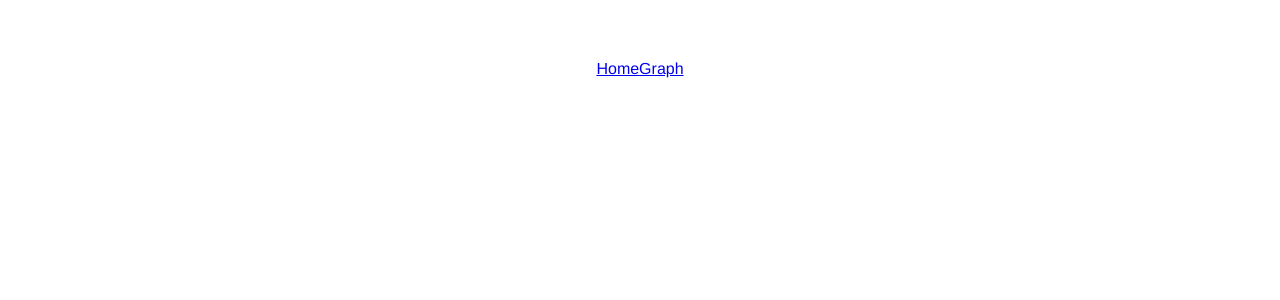
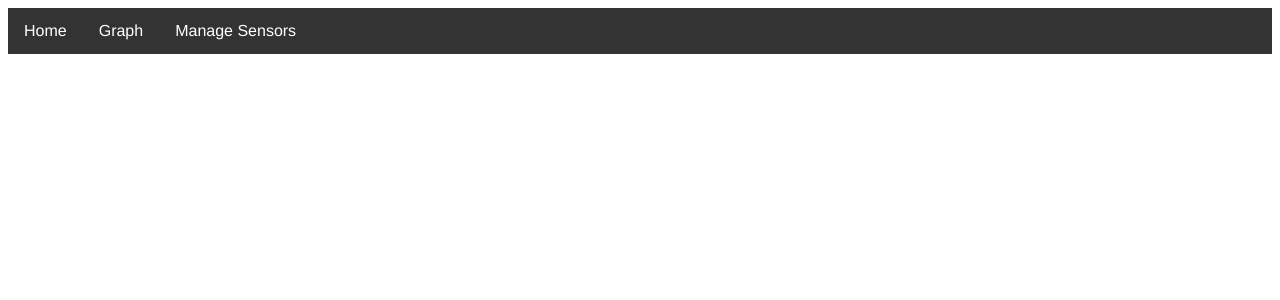
Before and after one commit to leonbos1/FTS4, a Vue app in the folder police-frontend/: page / in a window 1280 px wide. Shown: the top 300 px of the page. Built offline with nearby package versions, Linux system fonts and the light colour scheme.

Commit message:
manage sensors frontend

```diff
--- a/police-frontend/package.json
+++ b/police-frontend/package.json
@@ -11,6 +11,8 @@
     "chart.js": "^3.9.1",
     "chartjs": "^0.3.24",
     "core-js": "^3.8.3",
+    "sass-loader": "^13.2.0",
+    "scss": "^0.2.4",
     "vue": "^3.2.13",
     "vue-router": "^4.1.6"
   },
--- a/police-frontend/src/App.vue
+++ b/police-frontend/src/App.vue
@@ -2,8 +2,11 @@
 
   <div id="app">
     <div id="nav">
-      <router-link to="/">Home</router-link>
-      <router-link to="/graph">Graph</router-link>
+      <ul>
+        <li><router-link to="/">Home</router-link></li>
+        <li><router-link to="/graph">Graph</router-link></li>
+        <li><router-link to="/manage-sensors">Manage Sensors</router-link></li>
+      </ul>
     </div>
     <router-view/>
   </div>
@@ -26,6 +29,40 @@ export default {
   -moz-osx-font-smoothing: grayscale;
   text-align: center;
   color: #2c3e50;
-  margin-top: 60px;
+  margin-top: 0px;
 }
+
+ul {
+  list-style-type: none;
+  margin: 0;
+  padding: 0;
+  overflow: hidden;
+  background-color: #333;
+}
+
+li {
+  float: left;
+}
+
+li a {
+  display: block;
+  color: white;
+  text-align: center;
+  padding: 14px 16px;
+  text-decoration: none;
+}
+
+li a:hover:not(.active) {
+  background-color: #111;
+}
+
+.active {
+  background-color: #04AA6D;
+}
+
+div .nav {
+  background-color: #333;
+  overflow: hidden;
+}
+
 </style>
--- /dev/null
+++ b/police-frontend/src/components/manageSensors.vue
@@ -0,0 +1,102 @@
+<template>
+<div>
+
+    <table>
+
+        <tr>
+            <th>ID</th>
+            <th>Location</th>
+
+        </tr>
+
+        <tr v-for="sensor in sensors" v-bind:key="sensor.id">
+            <td>{{sensor.id}}</td>
+            <td><input v-model="sensor.location"/></td>
+            <button v-on:click="editSensor(sensor.id)">Edit</button>
+            <button v-on:click="deleteSensor(sensor.id)">Delete</button>
+        </tr>
+        <tr>
+            <td></td>
+            <td><input v-model="newSensor.location"/></td>
+            <button v-on:click="addSensor()">Add</button>
+        </tr>
+
+
+    </table>
+
+
+</div>
+
+</template>
+
+<script>
+
+export default {
+  name: 'ManageSensorsPage',
+  components: {
+  },
+
+  data: function () {
+      return {
+          data: [],
+            sensors: [],
+            newSensor: {
+                location: ""
+            }
+      }
+  },
+
+    methods: {
+        getData() {
+            fetch("http://localhost:2000/sensors")
+            .then(response => response.json())
+            .then(data => this.sensors = data)
+        },
+
+        editSensor(id) {
+            fetch("http://localhost:2000/sensors/" + id, {
+                method: 'PUT',
+                headers: {
+                    'Content-Type': 'application/json'
+                },
+                body: JSON.stringify(this.sensors.find(sensor => sensor.id == id))
+            })
+            .then(response => response.json())
+            .then(data => this.sensors = data)
+        },
+
+        deleteSensor(id) {
+            fetch("http://localhost:2000/sensors/" + id, {
+                method: 'DELETE',
+                headers: {
+                    'Content-Type': 'application/json'
+                },
+                body: JSON.stringify(this.sensors.find(sensor => sensor.id == id))
+            })
+            .then(response => response.json())
+            .then(data => this.sensors = data)
+        },
+
+        addSensor() {
+            fetch("http://localhost:2000/sensors", {
+                method: 'POST',
+                headers: {
+                    'Content-Type': 'application/json'
+                },    //geeft json object aan api, example: {"location": "Zp07/01"}
+                body: JSON.stringify(this.newSensor)
+            })
+            .then(response => response.json())
+            .then(data => this.sensors = data)
+        }
+    },
+
+    mounted() {
+        this.getData()
+    }
+}
+
+</script>
+
+<style>
+
+</style>
--- a/police-frontend/src/main.js
+++ b/police-frontend/src/main.js
@@ -2,11 +2,13 @@ import { createApp } from 'vue'
 import App from './App.vue'
 import Graph from './components/graph.vue'
 import Home from './components/home.vue'
+import ManageSensors from './components/manageSensors.vue'
 import { createRouter, createWebHistory } from 'vue-router'
 
 const routes = [
     { path: '/', component: Home },
-    { path: '/graph', component: Graph }
+    { path: '/graph', component: Graph },
+    { path: '/manage-sensors', component: ManageSensors },
 ]
 
 const router = createRouter({
```
Also changed, not shown: 1 other file (tests, documents, lock files or other folders).
